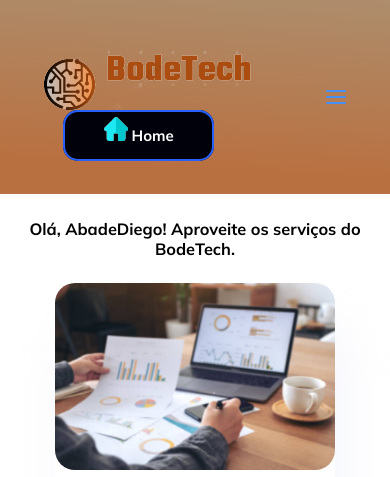
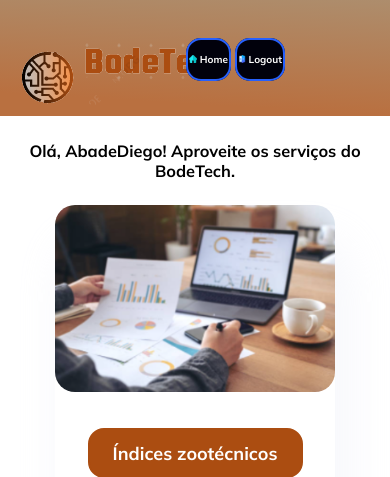
Before and after one commit to AbadeDiego/BodeTech, a Django app: page / in a window 390 px wide. Shown: the top 477 px of the page. Run offline with Django 3.2, Linux system fonts and the light colour scheme; a user stored in the database is signed in; some libraries are stand-ins or nearby versions.

Commit message:
make it better

```diff
--- a/user/static/css/header.css
+++ b/user/static/css/header.css
@@ -9,37 +9,34 @@
   padding: 3.5rem 8rem;
 }
 
-.header .home-button{
+/* ------------------------ Header Buttons --------------------------*/
 
-  padding: 1rem 2.75rem;
-  margin-left: 1.5rem;
+.header .button-area .home-button{
+  padding: calc(1.1rem - 2px) calc(2.4rem - 24px);
+
   font-size: 15px;
-
-
   font-weight: bold;
   color: var(--white);
   text-decoration: none;
+
   border-radius: 15px;
   border: 2px solid rgb(38, 96, 253);
   background-color:  rgba(1, 1, 12);
 
   cursor: pointer;
   transition: filter .2s;
-  background-position:0 -20px;
 }
 
-.header nav .nav__link:hover {
+.header .button-area .home-button:hover {
   filter: brightness(0.8);
+  color: rgb(1, 1, 12);
+  background-color: var(--white);
 }
 
+
 .header .button-area .logout-button {
-  display: flex;
-  align-items: center;
-  justify-content: center;
 
-  gap: 1rem;
-
-  padding: calc(1.1rem - 2px) calc(4.75rem - 24px);
+  padding: calc(1.1rem - 2px) calc(2.4rem - 24px);
 
   font-size: 15px;
   font-weight: bold;
@@ -249,29 +264,66 @@
   filter: brightness(0.8);
 }
 
+
+/* ------------------------ Others Screens --------------------------*/
+
+
 @media screen and (max-width: 1024px) {
-  .header nav .nav__link,
+  .header .button-area .register-button,
+  .header .button-area .home-button,
   .header .button-area .logout-button,
-  .header .button-area .login-button,
-  .header .button-area .register-button .home-button {display: none;}
-
-  .header .button-area .menu {
-    display: block;
+  .header .button-area .login-button{
+    padding: calc(1.1rem - 2px) calc(1.8rem - 24px);
+    font-size: 13px;
+    display: inline;
   }
 }
 
 @media screen and (max-width: 768px) {
-  .header {
-    padding: 3.5rem 5rem;
+    .header .button-area .register-button,
+    .header .button-area .home-button,
+    .header .button-area .logout-button,
+    .header .button-area .login-button{
+      padding: calc(1.1rem - 2px) calc(1.8rem - 24px);
+      font-size: 13px;
+      position: relative;
+      left: 40%;
+    }
+    .header .button-area .logo {
+      position: absolute;
+      top: 5%;
+      left: 10%;
+      }
   }
+
+
+
+
+@media screen and (max-width: 600px) {
+      .header .button-area .register-button,
+      .header .button-area .home-button,
+      .header .button-area .logout-button,
+      .header .button-area .login-button{
+        padding: calc(1.1rem - 2px) calc(1.8rem - 24px);
+        font-size: 10px;
+        position: relative;
+        left: 30%;
+      }
+
+      .header .button-area .logo {
+        position: absolute;
+        top: 5%;
+        left: 5%;
+
+        }
+  }
+
+  @media screen and (max-width: 475px) {
+    .header .button-area .login-button{
+      display: none;
+    }
 }
-
-@media screen and (max-width: 425px) {
-  .header {
-    padding: 3.5rem 3rem;
-  }
 
   .mobile-nav .button-area {
     flex-direction: column;
   }
-}
--- a/user/templates/user/index.html
+++ b/user/templates/user/index.html
@@ -48,31 +48,31 @@
   <!-- Header -->
   <header class="header">
     <div class="button-area">
-      <img src="{% static 'images/user-not-is-logged/logo-alt_b.png' %}" alt="e-fidelity">
-      <a href="{% url 'index' %}" class="home-button" style="width:50.3%;" >
-        <img src="{% static 'images/header/home2.png' %}" alt="Home">
-        Home</a>
+      <img class="logo" src="{% static 'images/user-not-is-logged/logo-alt_b.png' %}" alt="Logo">
     </div>
     <div class="button-area">
+      <a href="{% url 'index' %}" class="home-button">
+        <img style="vertical-align: baseline; width:6%" src="{% static 'images/header/home2.png' %}" alt="Home">
+        Home</a>
       {% if user.is_authenticated %}
       <a href="{% url 'logout' %}" class="logout-button">
-        <img src="{% static 'images/header/log-out.png' %}" alt="Logout">
+        <img style="vertical-align: baseline; width:6%" src="{% static 'images/header/log-out.png' %}" alt="Logout">
         Logout
       </a>
       {% else %}
       <a href="{% url 'login' %}" class="login-button">
-        <img src="{% static 'images/header/login.png' %}" alt="Login">
+        <img style="vertical-align: baseline; width:6%" src="{% static 'images/header/login.png' %}" alt="Login">
         Login
       </a>
       <a href="{% url 'register' %}" class="register-button">
-        <img src="{% static 'images/header/sign-in(1).png' %}" alt="Register">
-        Cadastrar-se
+        <img style="vertical-align: baseline; width:6%" src="{% static 'images/header/sign-in(1).png' %}" alt="Register">
+        Cadastra-se
       </a>
       {% endif %}
-
+      <!--
       <div class="menu">
         <img src="{% static 'images/header/menu.png' %}" alt="Menu">
-      </div>
+      </div> -->
     </div>
   </header>
 
--- a/user/templates/user/register.html
+++ b/user/templates/user/register.html
@@ -17,7 +17,7 @@
     </center>
     <br />
     <center>
-      <sub><a href="{% url 'login' %}" style="text-decoration: none; color: blue; padding:2%; cursor:pointer; margin-right:2%; font-size: 14px;">Já tem uma conta no BodeTech? Entrar na minha conta.</a></sub>
+      <sub><a href="{% url 'login' %}" style="text-decoration: none; color: blue; padding:2%; cursor:pointer; margin-right:2%; font-size: 14px;">Já tem uma conta na BodeTech? Entrar na minha conta.</a></sub>
     </center>
   </form>
   <br> <br/>
```
Also changed, not shown: other parts of user/static/css/header.css (+29 -11 lines), db.sqlite3, user/static/images/client/Fidelidade1.PNG (deleted), user/static/images/client/Fidelidade2.PNG (deleted), user/static/images/client/Fidelidade3.PNG (deleted), user/static/images/client/Fidelidade4.PNG (deleted), user/static/images/fidelity/Card00.png (deleted), user/static/images/fidelity/Card01.png (deleted), user/static/images/fidelity/Card02.png (deleted), user/static/images/fidelity/Card03.png (deleted), user/static/images/fidelity/Card04.png (deleted), user/static/images/fidelity/Card05.png (deleted), user/static/images/fidelity/Card06.png (deleted), user/static/images/fidelity/Card07.png (deleted), 2 more files, 1 other file.
